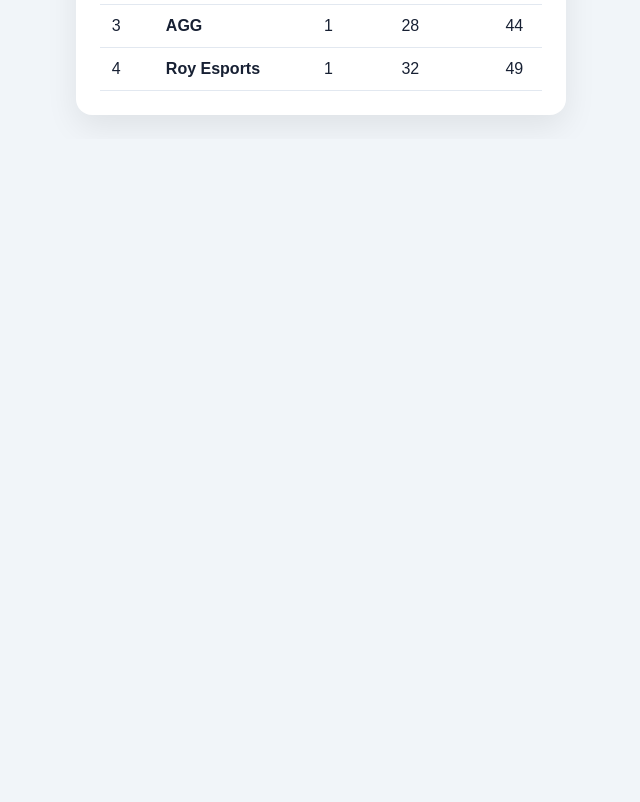
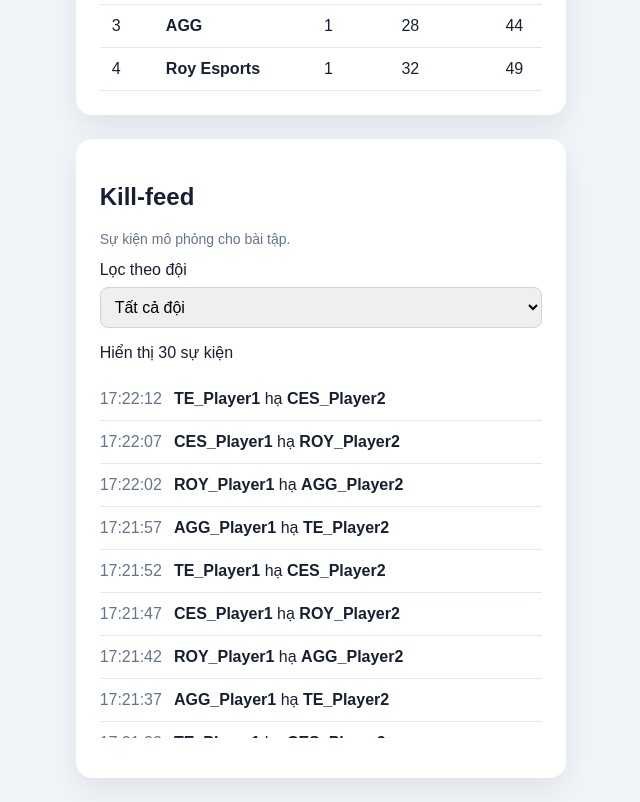
Before and after one commit to Hunguwu1/24520625_Ph-ng-Khanh-H-ng-LaB1, a React (Vite) app in the folder lab3/homework3/: page / in a window 1280 px wide. Shown: the part 1620-2422 px from the top of the page, without its empty margins (319-959 px from the left). Before the commit the page ends 1759 px from the top, so only its background shows below. Built offline with nearby package versions, Linux system fonts and the light colour scheme.

Commit message:
feat: add filterable PUBG kill feed

```diff
--- a/lab3/homework3/src/App.tsx
+++ b/lab3/homework3/src/App.tsx
@@ -1,6 +1,7 @@
 import { useState } from 'react'
 import DropCard from './components/DropCard'
 import Leaderboard from './components/Leaderboard'
+import KillFeed from './components/KillFeed'
 import { createDemoDrops } from './data/pubgDemo'
 
 export default function App() {
@@ -19,6 +20,7 @@ export default function App() {
         ))}
       </section>
       <Leaderboard />
+      <KillFeed />
     </main>
   )
 }
--- /dev/null
+++ b/lab3/homework3/src/components/KillFeed.tsx
@@ -0,0 +1,61 @@
+import { useState } from 'react'
+import { createDemoKillFeed } from '../data/killFeedDemo'
+import { demoStandings } from '../data/pubgDemo'
+
+const timeFormat = new Intl.DateTimeFormat('vi-VN', {
+  hour: '2-digit',
+  minute: '2-digit',
+  second: '2-digit',
+  hour12: false,
+})
+
+export default function KillFeed() {
+  const [events] = useState(() => createDemoKillFeed())
+  const [squadId, setSquadId] = useState('')
+  const filteredEvents = events.filter((event) =>
+    squadId === '' ||
+    event.killerSquadId === squadId ||
+    event.victimSquadId === squadId,
+  )
+
+  return (
+    <section className="kill-feed" aria-labelledby="kill-feed-title">
+      <h2 id="kill-feed-title">Kill-feed</h2>
+      <p className="note">Sự kiện mô phỏng cho bài tập.</p>
+
+      <label>
+        Lọc theo đội
+        <select
+          value={squadId}
+          onChange={(event) => setSquadId(event.target.value)}
+        >
+          <option value="">Tất cả đội</option>
+          {demoStandings.map((squad) => (
+            <option key={squad.squadId} value={squad.squadId}>
+              {squad.squadName}
+            </option>
+          ))}
+        </select>
+      </label>
+
+      <p role="status">Hiển thị {filteredEvents.length} sự kiện</p>
+
+      <ul className="kill-feed-list">
+        {filteredEvents.map((event) => (
+          <li key={event.id}>
+            <time dateTime={new Date(event.occurredAt).toISOString()}>
+              {timeFormat.format(event.occurredAt)}
+            </time>
+            <span>
+              <strong>{event.killerName}</strong>
+              {' hạ '}
+              <strong>{event.victimName}</strong>
+            </span>
+          </li>
+        ))}
+      </ul>
+
+      {filteredEvents.length === 0 && <p>Không có sự kiện phù hợp.</p>}
+    </section>
+  )
+}
--- /dev/null
+++ b/lab3/homework3/src/data/killFeedDemo.ts
@@ -0,0 +1,22 @@
+import type { PubgKillEvent } from '../domain/pubg'
+import { demoStandings } from './pubgDemo'
+
+// Sự kiện giả lập, sắp từ mới nhất đến cũ nhất.
+export function createDemoKillFeed(
+  count = 30,
+  now = Date.now(),
+): PubgKillEvent[] {
+  return Array.from({ length: count }, (_, index) => {
+    const killer = demoStandings[index % demoStandings.length]
+    const victim = demoStandings[(index + 1) % demoStandings.length]
+
+    return {
+      id: `kill-${index}`,
+      occurredAt: now - index * 5000,
+      killerName: `${killer.squadId.toUpperCase()}_Player1`,
+      victimName: `${victim.squadId.toUpperCase()}_Player2`,
+      killerSquadId: killer.squadId,
+      victimSquadId: victim.squadId,
+    }
+  })
+}
--- a/lab3/homework3/src/style.css
+++ b/lab3/homework3/src/style.css
@@ -192,3 +192,48 @@ button:not(:disabled) {
 .leaderboard thead {
   background: #f8fafc;
 }
+
+.kill-feed {
+  margin-top: 24px;
+  padding: 24px;
+  border-radius: 16px;
+  background: white;
+  box-shadow: 0 12px 32px #00000014;
+}
+
+.kill-feed label {
+  display: grid;
+  gap: 8px;
+}
+
+.kill-feed select {
+  box-sizing: border-box;
+  width: 100%;
+  padding: 10px;
+  border: 1px solid #cbd5e1;
+  border-radius: 8px;
+  font: inherit;
+}
+
+.kill-feed-list {
+  max-height: 360px;
+  overflow-y: auto;
+  padding: 0;
+  list-style: none;
+}
+
+.kill-feed-list li {
+  display: flex;
+  flex-wrap: wrap;
+  gap: 12px;
+  padding: 12px 0;
+  border-bottom: 1px solid #e2e8f0;
+}
+
+.kill-feed-list time {
+  color: #64748b;
+}
+
+.kill-feed-list span {
+  overflow-wrap: anywhere;
+}
```
Also changed, not shown: lab3/homework3/src/domain/pubg.ts (+9 -0 lines).
